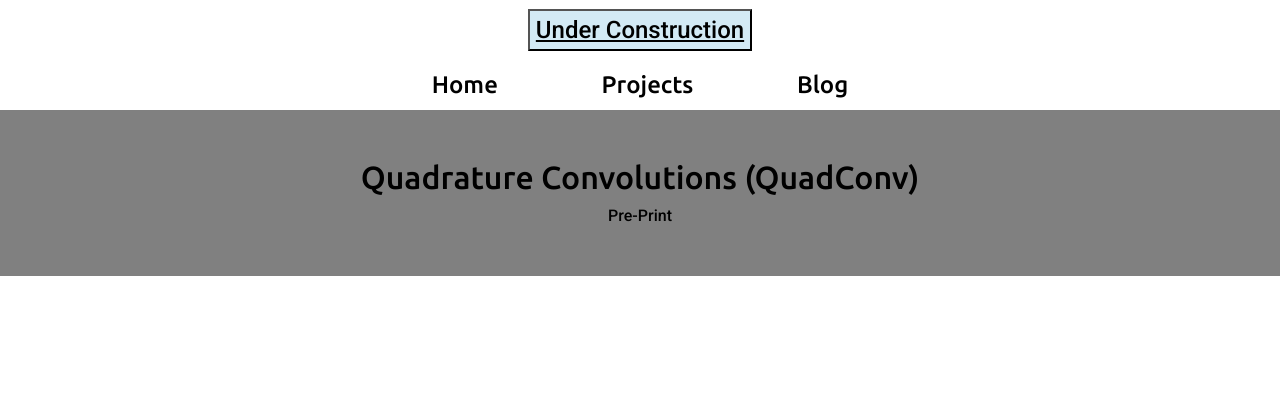
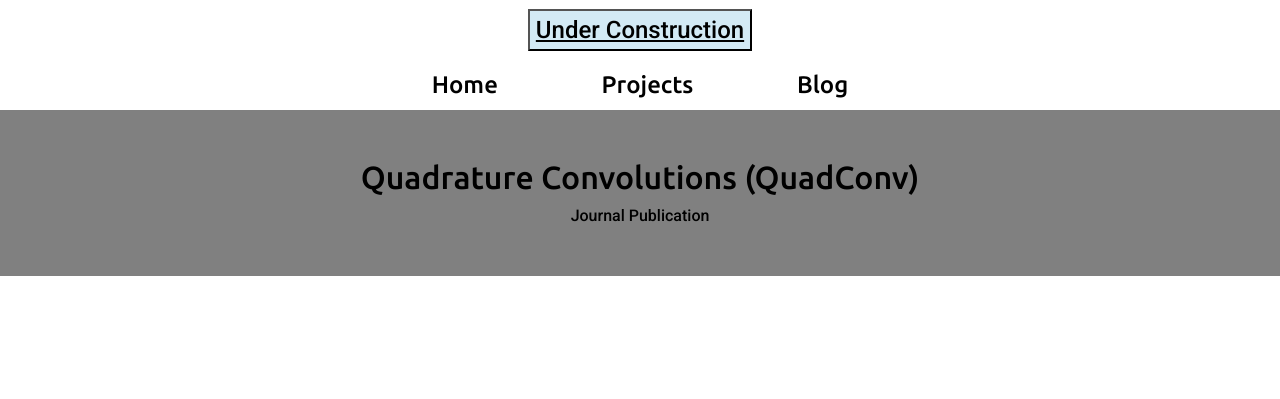
Before and after one commit to RS-Coop/RS-Coop.github.io, a Jekyll site: the page built from collections/_research-projects/quadconv.md, in a window 1280 px wide. Shown: the top 399 px of the page. Built offline with Jekyll 4.4.1, drawn with Linux system fonts in a browser that asks for light colours.

```diff
--- a/_layouts/project.html
+++ b/_layouts/project.html
@@ -14,7 +14,9 @@
       <div class="project-content">
         {{ content }}
         {% if page.pdf %}
-          <object data="{{ page.pdf }}" width="1000" height="1000" type='application/pdf'></object>
+          {% for pdf in page.pdf %}
+            <object data="{{ pdf }}" width="1000" height="1000" type='application/pdf'></object>
+          {% endfor %}
         {% endif %}
       </div>
     </div>
--- a/collections/_research-projects/quadconv.md
+++ b/collections/_research-projects/quadconv.md
@@ -1,7 +1,7 @@
 ---
 title: Quadrature Convolutions (QuadConv)
 category: research
-type: Pre-Print
+type: Journal Publication
 noteworthy: true
 image: ../images/placeholder.png
 pdf: https://arxiv.org/pdf/2211.05151.pdf
```
Also changed, not shown: collections/_research-projects/nn4mc.md (+2 -2 lines), collections/_research-projects/rsfn.md (+1 -1 lines), 1 other file.
